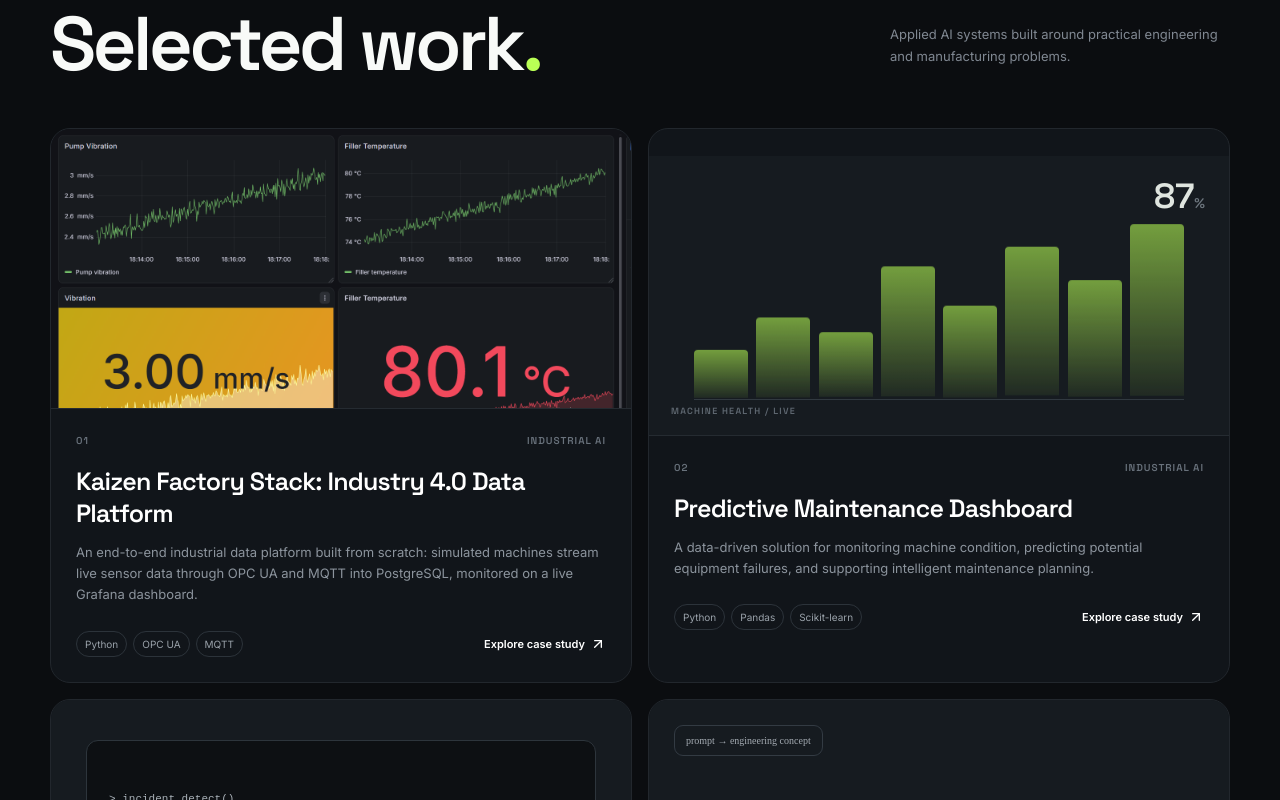
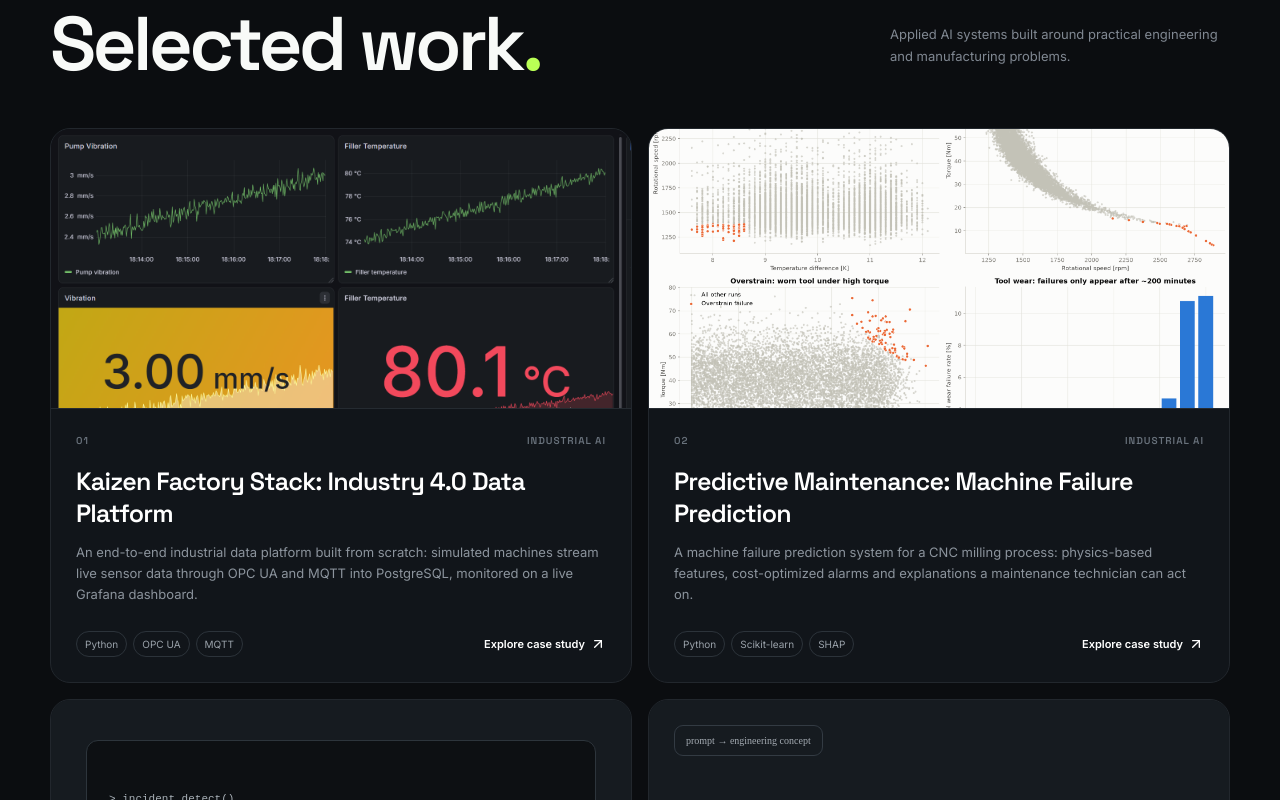
Before and after one commit to vikram-ejjagiri-ai/portfolio, a React (Vite) app: page / in a window 1280 px wide. Shown: the part 1820-2620 px from the top of the page. Built offline with nearby package versions, Linux system fonts and the light colour scheme.

Commit message:
feat: update predictive maintenance project with real results

```diff
--- a/src/data/projects.js
+++ b/src/data/projects.js
@@ -23,26 +23,29 @@
     image: "projects/kaizen-factory-stack.png",
     github: "https://github.com/vikram-ejjagiri-ai/kaizen-factory-stack"
   },
-  {
+    {
     id: "predictive-maintenance",
     number: "02",
-    title: "Predictive Maintenance Dashboard",
+    title: "Predictive Maintenance: Machine Failure Prediction",
     shortTitle: "Predictive Maintenance",
     category: "Industrial AI",
-    tags: ["Machine Learning", "Data Analytics", "Power BI"],
+    tags: ["Machine Learning", "Explainable AI", "Power BI"],
     description:
-      "A data-driven solution for monitoring machine condition, predicting potential equipment failures, and supporting intelligent maintenance planning.",
+      "A machine failure prediction system for a CNC milling process: physics-based features, cost-optimized alarms and explanations a maintenance technician can act on.",
     objective:
-      "Develop a data-driven predictive maintenance solution for monitoring machine condition using temperature and vibration data to support intelligent maintenance planning.",
+      "Predict machine failures from temperature, speed, torque and tool-wear data, identify the likely failure type, and support maintenance planning with explainable alarms.",
     achievements: [
-      "Processed and analyzed manufacturing sensor data using Python.",
-      "Cleaned and prepared production datasets for machine learning applications.",
-      "Developed and evaluated machine learning models to predict potential equipment failures.",
-      "Built an interactive Power BI dashboard for machine health, maintenance KPIs, and production performance.",
-      "Demonstrated how data-driven monitoring supports predictive maintenance and equipment availability."
+      "Defined the business problem and technical requirements, prioritizing missed failures (10x cost) over false alarms.",
+      "Audited data quality and found 27 contradicting labels and 24 multi-type failures, which shaped a multi-label failure-type model.",
+      "Engineered physics-based features (power, temperature difference, tool strain) that cut the model's business cost by about a third.",
+      "Achieved 82% recall at 93% precision on a held-out test set with a random forest, benchmarked against expert rules and a dummy baseline.",
+      "Explained every alarm with SHAP and the physical limit exceeded; recommended planned tool changes for the random tool-wear failures the model cannot predict.",
+      "Prepared scored data and a Power BI dashboard design for machine health, alarms and model performance."
     ],
-    tools: ["Python", "Pandas", "Scikit-learn", "SQL", "Power BI", "DAX", "Excel"],
-    visual: "sensor"
+    tools: ["Python", "Scikit-learn", "SHAP", "Pandas", "Power BI", "DAX", "Pytest"],
+    visual: "sensor",
+    image: "projects/predictive-maintenance.png",
+    github: "https://github.com/vikram-ejjagiri-ai/kaizen-machine-failure-prediction"
   },
   {
     id: "incident-assistant",
```
Also changed, not shown: public/projects/predictive-maintenance.png (added).
